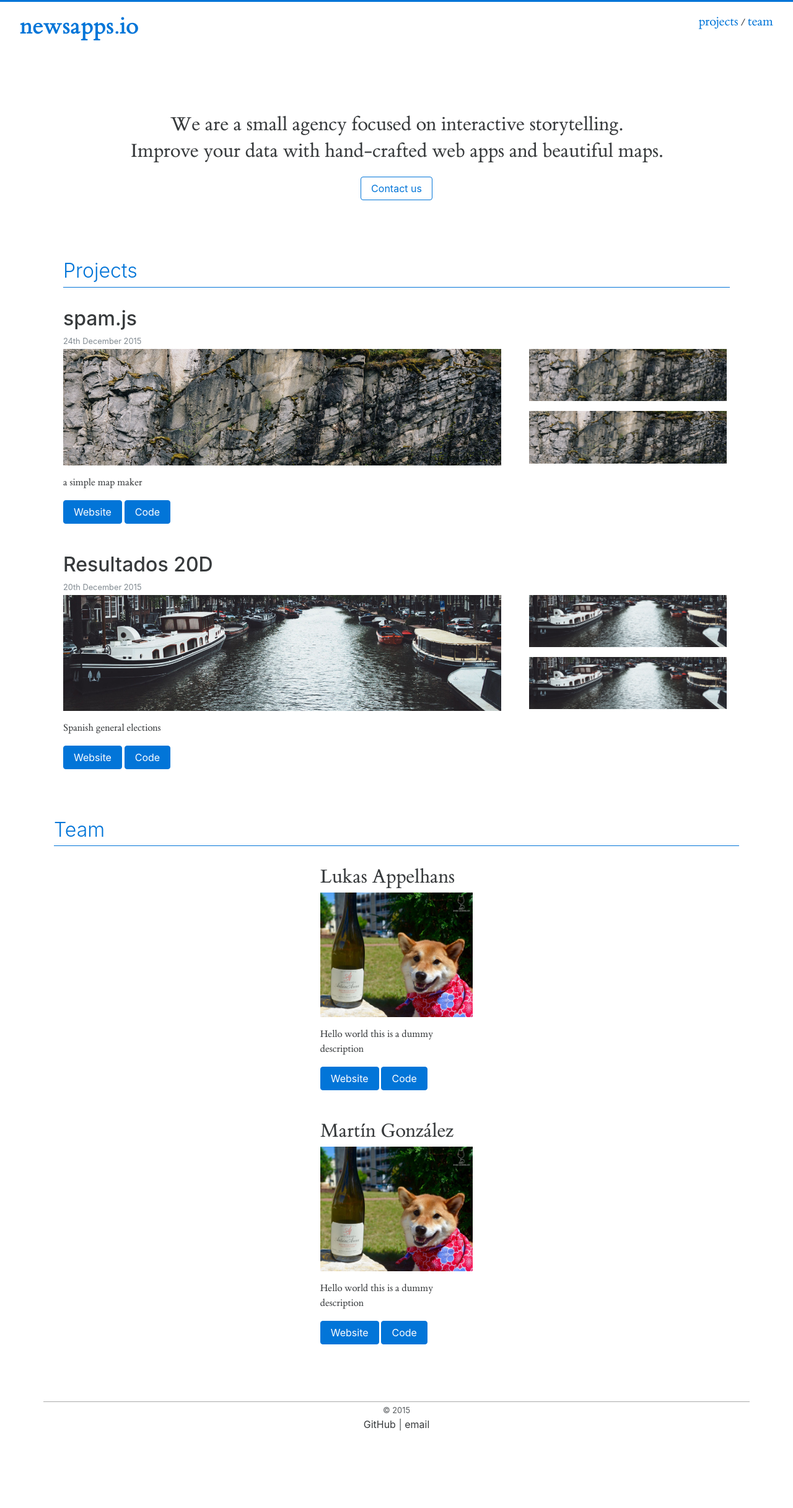
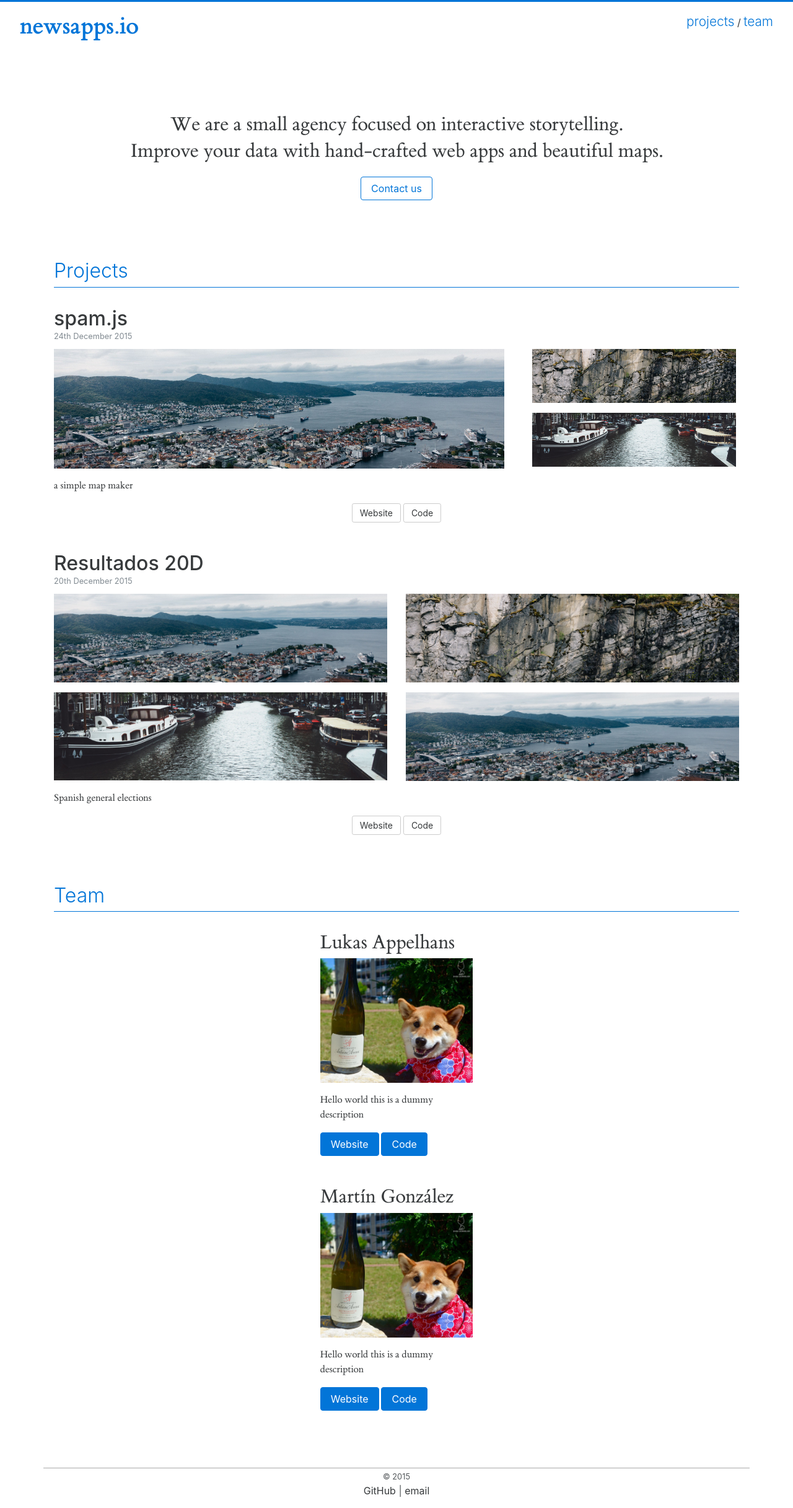
Before and after one commit to martgnz/newsappsio.github.io, a Jekyll site: the page built from index.html, in a window 1280 px wide. Shown: the whole page at 62% size. Built offline with Jekyll 4.4.1, drawn with Linux system fonts in a browser that asks for light colours; before the commit the page ends 2326 px from its top, so only the background shows below that.

Commit message:
isolate img layout from loop. Put it on the data part

```diff
--- a/_includes/header.html
+++ b/_includes/header.html
@@ -1,6 +1,6 @@
-<header class="navigation">
-    <a href="/" role="banner"><h1 class="navigation--lead">newsapps.io</h1></a>
-    <nav class="pull-xs-right">
+<header class="header">
+    <a href="/" role="banner"><h1 class="header--banner">newsapps.io</h1></a>
+    <nav class="pull-xs-right contact">
         <a class="contactLink" href="#projects">projects</a> /
         <a class="contactLink" href="#team">team</a>
     </nav>
--- a/_includes/projects.html
+++ b/_includes/projects.html
@@ -1,35 +1,23 @@
 <section id="projects">
     <div class="container">
         <div class="row">
-            <div class="col-md-12">
                 <h2 class="sectionHeader">Projects</h1>
-                <div class="projectList">
+                <div class="projects">
                     {% for project in site.data.projects %}
                     <div class="project m-b-3">
-                        <a href="{{ project.post }}"><h2 class="projectTitle">{{ project.name }}</h2></a>
-                        <small class="projectDate text-muted">{{ project.date }}</small>
-                        <div class="row">
-                            <div class="col-sm-8">
-                                <img class="img-fluid projectImg m-b-1" data-action="zoom" data-src="{{ project.img }}" alt="{{ project.name }}">
-                            </div>
-                            <div class="row">
-                                <div class="col-sm-4">
-                                    <div class="col-xs-12">
-                                        <img class="img-fluid projectImg m-b-1" data-action="zoom" data-src="{{ project.img }}" alt="{{ project.name }}">
-                                    </div>
-                                    <div class="col-xs-12">
-                                        <img class="img-fluid projectImg m-b-1" data-action="zoom" data-src="{{ project.img }}" alt="{{ project.name }}">
-                                    </div>
-                                </div>
-                            </div>
+                        <div class="projectMeta">
+                            <h2 class="projectTitle"><a href="{{ project.post }}">{{ project.name }}</a></h2>
+                            <small class="projectDate text-muted">{{ project.date }}</small>
                         </div>
+                        {{ project.showcase }}
                         <p class="projectDescription">{{ project.description }}</p>
-                        <a href="{{ project.url }}" class="btn btn-primary"> Website </a>
-                        <a href="{{ project.code }}" class="btn btn-primary"> Code </a>
+                        <div class="center-block text-xs-center">
+                            <a href="{{ project.url }}" class="btn btn-sm btn-secondary"> Website </a>
+                            <a href="{{ project.code }}" class="btn btn-sm btn-secondary"> Code </a>
+                        </div>
                     </div>
                     {% endfor %}
                 </div>
-            </div>
         </div>
     </div>
 </section>
--- a/_sass/_header.scss
+++ b/_sass/_header.scss
@@ -1,5 +1,37 @@
 @import "variables";
 
-.navbar {
+.header {
+    border-radius: 0;
+    padding: 2rem;
+    padding-top: 1rem;
+    margin-bottom: 0;
+    border-top: 3px solid $brand-primary;
+    text-align: center;
+}
+.header--banner {
+    display: inline-block;
+    font-weight: 700;
+    color: $brand-primary;
+    font-size: 2.5rem;
+}
+.contact {
     font-family: $font-system;
 }
+.contactLink {
+    font-size: 1.3rem;
+    font-weight: 300;
+    color: $brand-primary;
+}
+.contactLink:hover,
+.contactLink:active,
+.contactLink:focus {
+    color: $brand-primary;
+    text-decoration: none;
+}
+
+// Medium devices (tablets, 48em and up)
+@media (min-width: $sm) {
+    .header {
+        text-align: left;
+    }
+}
--- a/_sass/_nav.scss
+++ /dev/null
@@ -1,37 +0,0 @@
-@import "variables";
-
-.navigation {
-    border-radius: 0;
-    padding: 2rem;
-    padding-top: 1rem;
-    margin-bottom: 0;
-    border-top: 3px solid $brand-primary;
-    text-align: center;
-}
-.navigation--lead {
-    display: inline-block;
-    font-weight: 700;
-    color: $brand-primary;
-    font-size: 2.5rem;
-}
-.contact {
-    font-family: $font-system;
-}
-.contactLink {
-    font-size: 1.3rem;
-    font-weight: 300;
-    color: $brand-primary;
-}
-.contactLink:hover {
-    color: $brand-primary;
-}
-
-// Medium devices (tablets, 48em and up)
-@media (min-width: $sm) {
-    .navigation {
-        text-align: left;
-    }
-    .contact {
-        float: right;
-    }
-}
--- a/_sass/_projects.scss
+++ b/_sass/_projects.scss
@@ -4,3 +4,9 @@
 .projectDate {
     font-family: $font-system;
 }
+.projectTitle {
+    margin-bottom: 0;
+}
+.projectMeta {
+    margin-bottom: 0.5rem;
+}
--- a/css/main.scss
+++ b/css/main.scss
@@ -11,7 +11,6 @@
         "post",
         "footer",
         "page",
-        "nav",
         "projects",
         "about",
         "team",
```
Also changed, not shown: _data/projects.yml (+37 -3 lines), 1 other file.
